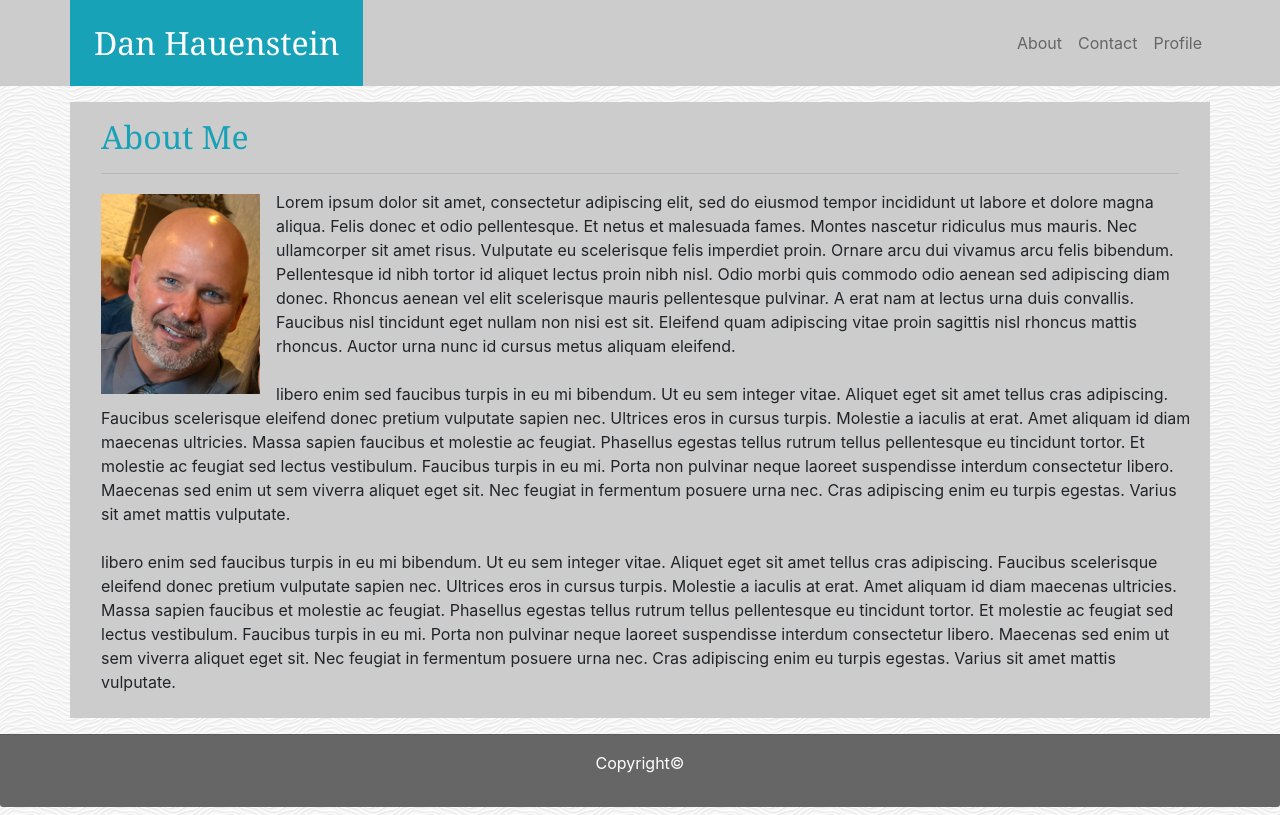
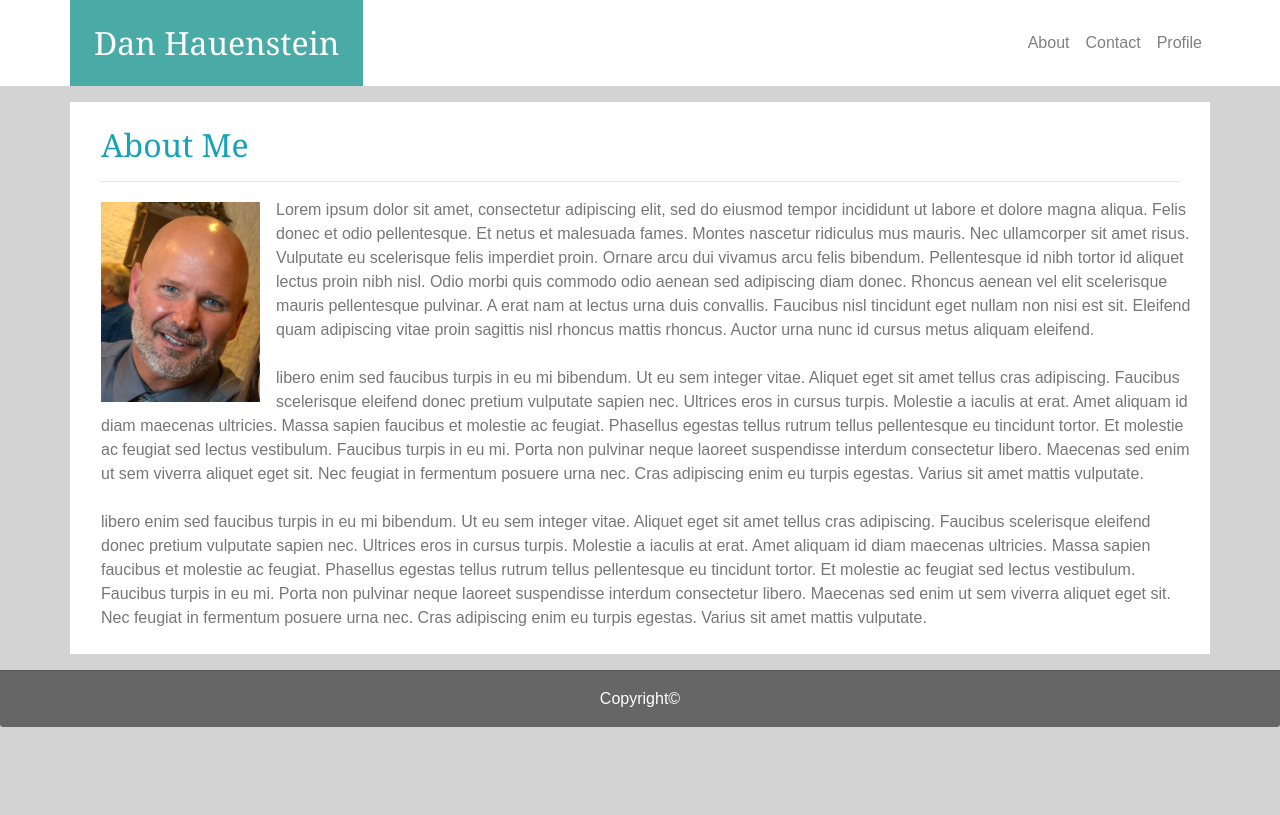
Before and after one commit to danhauen/bootstrap-portfolio, a plain HTML site: page bootcamp/bootstrap-portfolio/contact.html in a window 1280 px wide. Drawn offline with nearby package versions, Linux system fonts and the light colour scheme; files that its build step writes are made by us from their sources.

Commit message:
Colors correct

```diff
--- a/bootcamp/bootstrap-portfolio/assets/css/style1.css
+++ b/bootcamp/bootstrap-portfolio/assets/css/style1.css
@@ -1,20 +1,50 @@
 body {
-    background-image: url(assets/images/white-waves.png);
+    background-color: lightgrey;
 }
 
-div .container {
-    background-color: #cccccc;
+.container-sm {
+    background-color: #ffffff;
 }
 
-.container {
-
+p   {
+    font-family:'Arial', 'Helvetica Neue', Helvetica, sans-serif;
+    color: #777777;
 }
 
-h1 {
+.navbar {
+    background-color: #ffffff;
+}
 
+.navbar-nav {
+    font-family:'Arial', 'Helvetica Neue', Helvetica, sans-serif;
+    color: #777777;
+}
+
+.text-info {
+    color:#4aaaa5
 }
 
 h2 {
     font-family: 'Georgia', Times, Times New Roman, serif;
+}
 
+.name {
+    color: #ffffff;
+    background-color:#4aaaa5
 }
+
+.card-footer {
+    background-color:#666666
+}
+
+.text-center {
+    font-family:'Arial', 'Helvetica Neue', Helvetica, sans-serif;
+    color: #ffffff;
+}
+
+
+.border-top {
+    background-color:#4aaaa5
+    width: 70px;
+    height: 70px;
+}
--- a/bootcamp/bootstrap-portfolio/contact.html
+++ b/bootcamp/bootstrap-portfolio/contact.html
@@ -10,17 +10,21 @@
             <!--link to bootstrap-->
             <link rel="stylesheet" href="https://stackpath.bootstrapcdn.com/bootstrap/4.4.1/css/bootstrap.min.css" integrity="sha384-Vkoo8x4CGsO3+Hhxv8T/Q5PaXtkKtu6ug5TOeNV6gBiFeWPGFN9MuhOf23Q9Ifjh" crossorigin="anonymous">
             <!--link to stylesheet-->
-            <link rel="stylesheet" type="text/css" href="style1.css">
+            <link rel="stylesheet" type="text/css" href="assets/css/style1.css">
   </head>
 
         <body>
+
         <!--header nav bar-->
-        <nav class="navbar navbar-expand navbar-light pt-0 pb-0" style="background-color: #cccccc;">
+        <nav class="navbar navbar-expand navbar-light pt-0 pb-0">
             <!--body container-->
-            <div class="container" width=690px style="background-color: #cccccc;">
+            <div class="container" width=690px>
                   <!--name title-->
-                  <h2 class="name mb-0 p-4 pl-4 bg-info text-white">Dan Hauenstein</h2>
-                    <div class="float-sm-left"></div>
+                  <h2 class="name mb-0 p-4 pl-4">Dan Hauenstein</h2>
+                  <button class="navbar-toggler" type="button" data-toggle="collapse" data-target="#navbarSupportedContent" aria-controls="navbarSupportedContent" aria-expanded="false" aria-label="Toggle navigation">
+                      <span class="navbar-toggler-icon"></span>
+                    </button>
+
                       <ul class="navbar-nav">
                           <li class="nav-item">
                             <a class="nav-link" href="index.html">About</a>
@@ -33,15 +37,15 @@
                           </li>
                       </ul>
                     </div>
-            </div>
+                  </div>
         </nav>
 
 
-          <div class="container-sm main pb-2 mb-3" width=690px style=background-color:#cccccc;>
+          <div class="container-sm main pb-2 mb-3" width=690px;>
               <!--Box title-->
-              <h2 class="text-info m-3 pt-3">About Me</h2>
+              <h2 class="text-info m-3 pt-4">About Me</h2>
                   <!--line break-->
-                  <hr class="my-3 mr-3 ml-3" style="color: #cccccc;">
+                  <hr class="my-3 mr-3 ml-3" style="color:#cccccc">
                     <!-- Profile Picture -->
                     <img class="float-left ml-3 mr-3 mb-0 mt-1"  src="assets/images/IMG_8337 copy.jpg" height=200 alt="Portfolio Picture">
                             <!-- Body Text -->
@@ -55,31 +59,10 @@
                               libero enim sed faucibus turpis in eu mi bibendum. Ut eu sem integer vitae. Aliquet eget sit amet tellus cras adipiscing. Faucibus scelerisque eleifend donec pretium vulputate sapien nec. Ultrices eros in cursus turpis. Molestie a iaculis at erat. Amet aliquam id diam maecenas ultricies. Massa sapien faucibus et molestie ac feugiat. Phasellus egestas tellus rutrum tellus pellentesque eu tincidunt tortor. Et molestie ac feugiat sed lectus vestibulum. Faucibus turpis in eu mi. Porta non pulvinar neque laoreet suspendisse interdum consectetur libero. Maecenas sed enim ut sem viverra aliquet eget sit. Nec feugiat in fermentum posuere urna nec. Cras adipiscing enim eu turpis egestas. Varius sit amet mattis vulputate.
                             </p>
           </div>
-                    <div class="card-footer p-3 mb-2 text-white" style=background-color:#666666;>
-                        <p class="text-center">Copyright&copy;</p>
+                  <span class="border-top">
+                    <div class="card-footer p-3">
+                        <p class="text-center mb-0">Copyright&copy;</p>
                     </div>
+                  </span>
         </body>
 </html>
-
-
-
-
-
-
-
-
-
-
-
-
-
-
-
-
-
-
-
-
-
-    </body>
-</html>
```
Also changed, not shown: bootcamp/bootstrap-portfolio/index.html (+16 -10 lines), bootcamp/bootstrap-portfolio/portfolio.html (+17 -11 lines).
